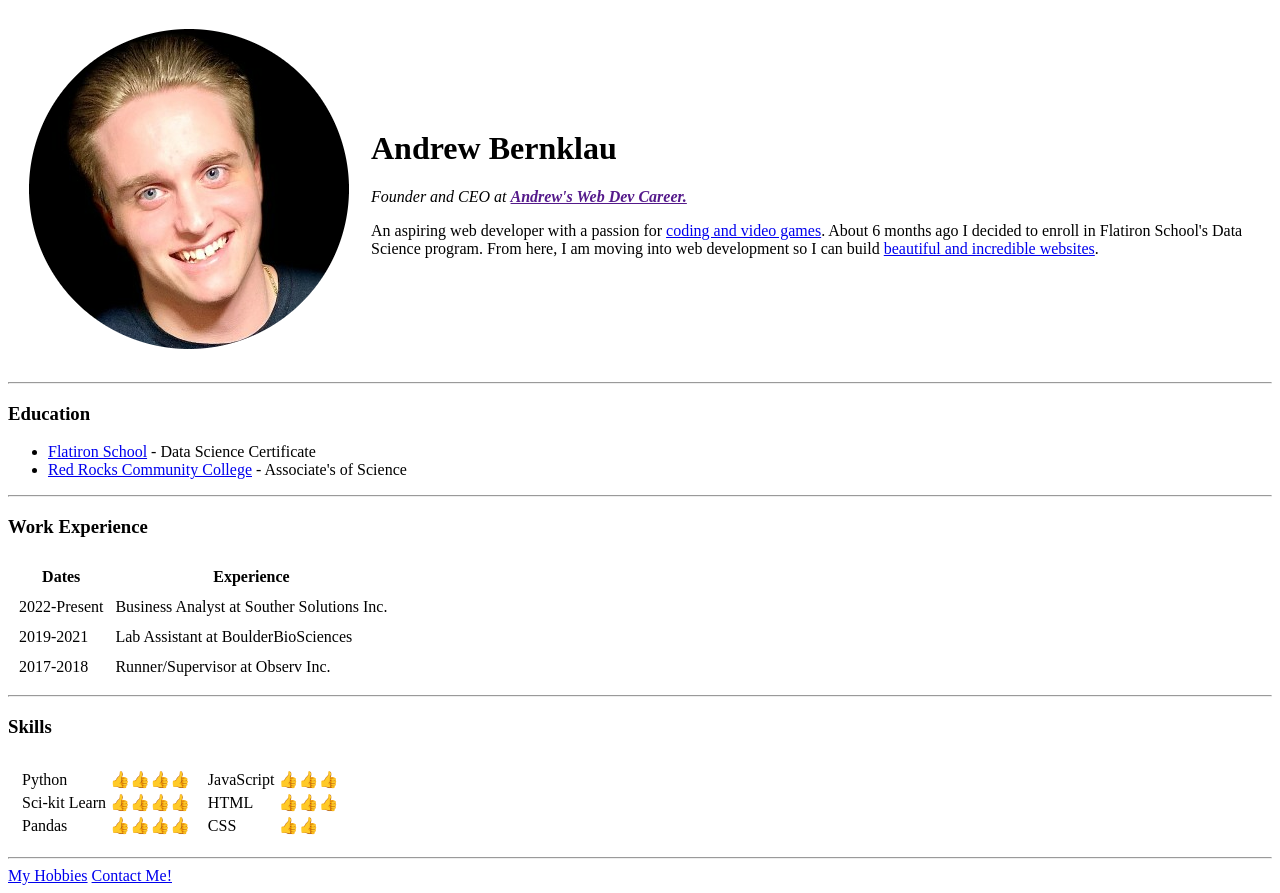
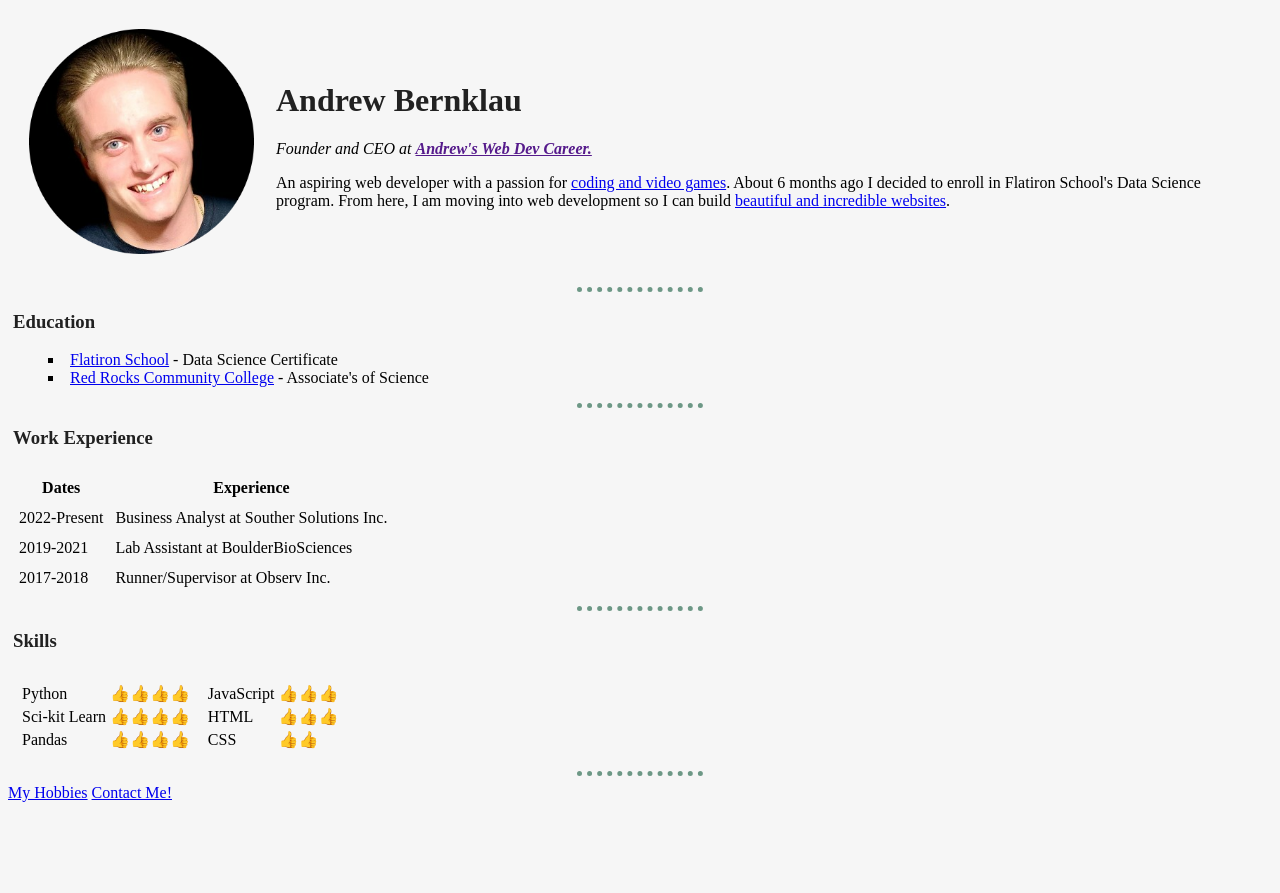
Before and after one commit to abernklau1/cv, a plain HTML site: page index.html in a window 1280 px wide. After the commit the page ends 810 px from the top, so only its background shows below. Drawn offline with Linux system fonts and the light colour scheme.

Commit message:
Added a bit of styling

```diff
--- /dev/null
+++ b/css/styles.css
@@ -0,0 +1,27 @@
+body {
+    background-color: #F6F6F6;
+}
+
+hr {
+    border-style: none;
+    border-top-style: dotted;
+    border-color: #6D9886;
+    border-width: 5px;
+    width: 10%;
+}
+
+h1, h3 {
+    color: #212121;
+}
+
+ul {
+    list-style: square inside;
+}
+
+h3 {
+    margin-left: 5px;
+}
+
+img {
+    width: 225px;
+}
--- a/index.html
+++ b/index.html
@@ -6,11 +6,12 @@
         <meta http-equiv="X-UA-Compatible" content="IE=edge">
         <meta name="viewport" content="width=device-width, initial-scale=1.0">
         <title>Andrew's Personal Site</title>
+        <link rel="stylesheet" href="/css/styles.css">
     </head>
     <body>
         <table cellspacing="20">
             <tr>
-                <td><img src="me-modified.png" alt="fake human circle image"></td>
+                <td><img src="andrew.png" alt="fake human circle image"></td>
                 <td><h1>Andrew Bernklau</h1>
                     <p>
                         <em>Founder and CEO at <strong><a href="">Andrew's Web Dev Career.</a></strong></em>
```
Also changed, not shown: andrew.png (renamed from me-modified.png).
